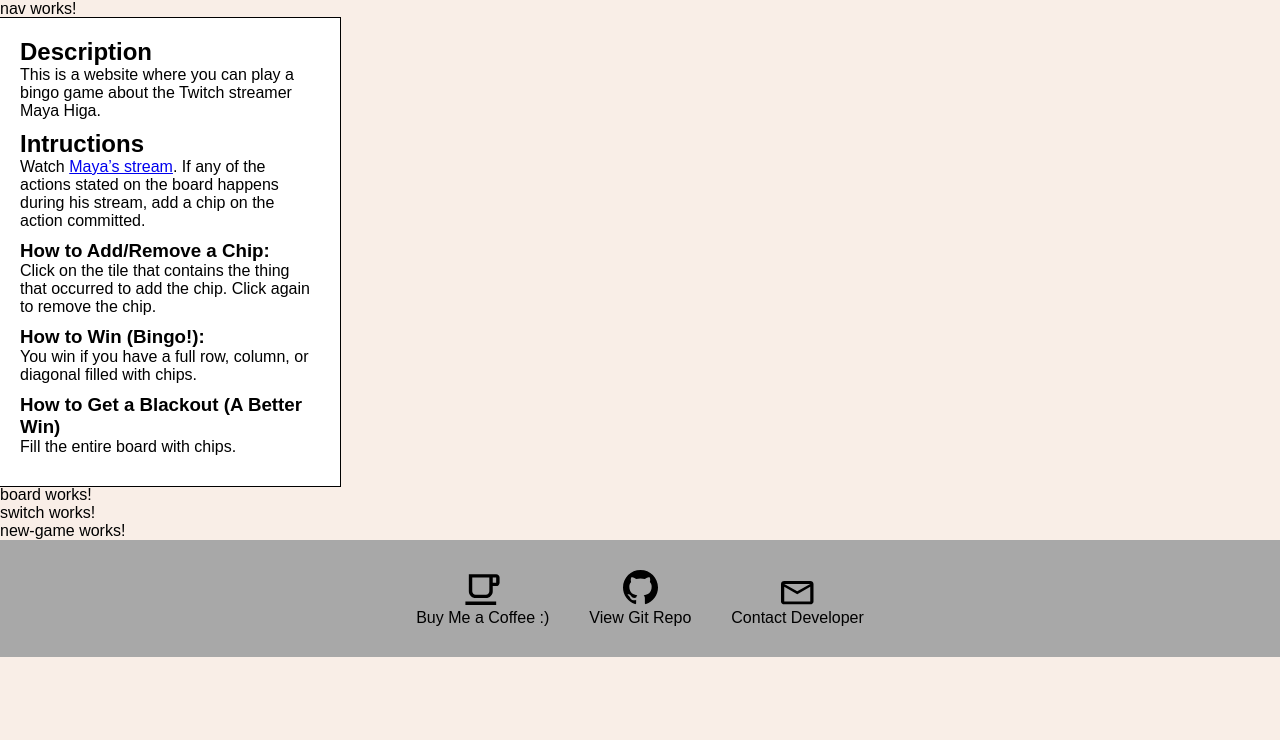
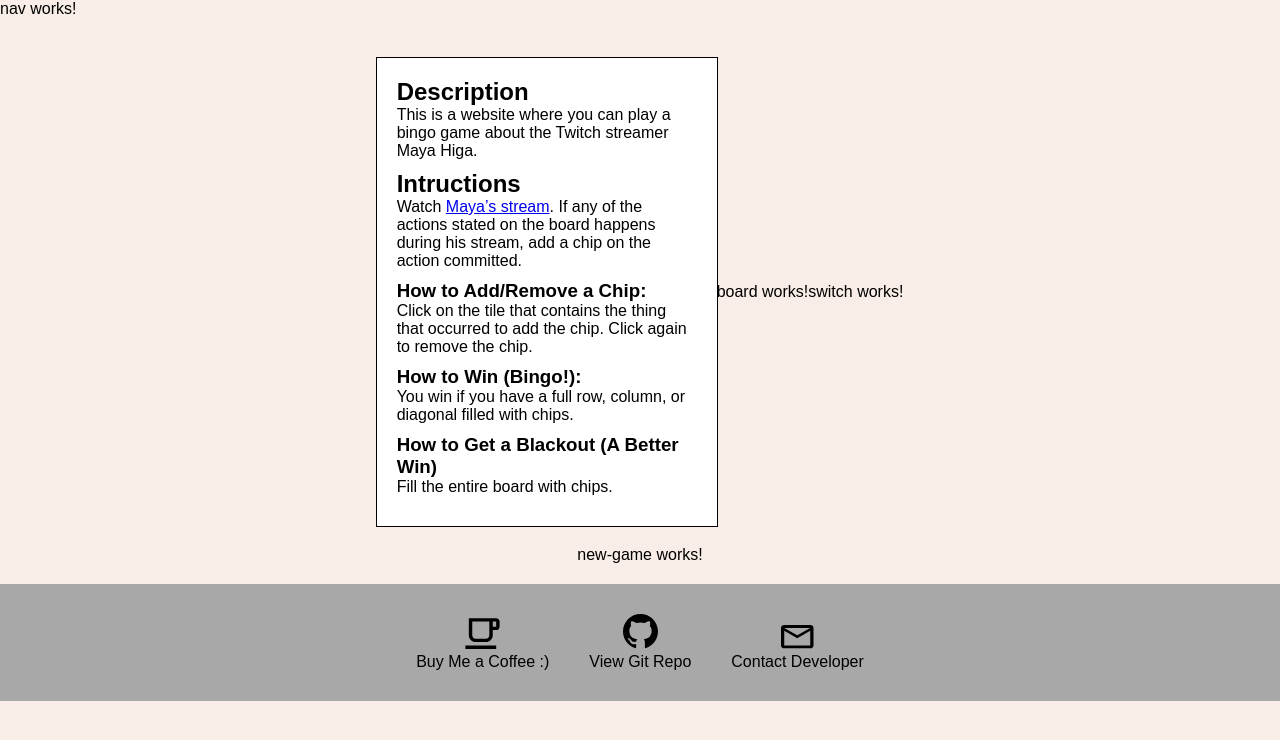
Before and after one commit to abdullahmorrison/maya-bingo, an Angular app: page / in a window 1280 px wide. Shown: the top 740 px of the page. Built offline with nearby package versions, Linux system fonts and the light colour scheme; a web font is replaced by a local one.

Commit message:
added components to app

```diff
--- a/src/app/app.component.html
+++ b/src/app/app.component.html
@@ -1,8 +1,10 @@
 <app-nav></app-nav>
-<div>
-  <app-description></app-description>
-  <app-board></app-board>
-  <app-switch></app-switch>
+<div class="game">
+  <main>
+    <app-description></app-description>
+    <app-board></app-board>
+    <app-switch></app-switch>
+  </main>
+  <app-new-game></app-new-game>
 </div>
-<app-new-game></app-new-game>
 <app-footer></app-footer>
--- a/src/app/app.component.scss
+++ b/src/app/app.component.scss
@@ -0,0 +1,13 @@
+.game{
+    display: flex;
+    flex-direction: column;
+    align-items: center;
+    padding: 20px;
+
+    main{
+        display: flex;
+        justify-content: center;
+        align-items: center;
+        padding: 20px;
+    }
+}
--- a/src/app/app.module.ts
+++ b/src/app/app.module.ts
@@ -9,6 +9,7 @@ import { SwitchComponent } from './switch/switch.component';
 import { NewGameComponent } from './new-game/new-game.component';
 import { FooterComponent } from './footer/footer.component';
 import { BoardTileComponent } from './board-tile/board-tile.component';
+import { ChipComponent } from './chip/chip.component';
 
 @NgModule({
   declarations: [
@@ -19,7 +20,8 @@ import { BoardTileComponent } from './board-tile/board-tile.component';
     SwitchComponent,
     NewGameComponent,
     FooterComponent,
-    BoardTileComponent
+    BoardTileComponent,
+    ChipComponent
   ],
   imports: [
     BrowserModule
```
